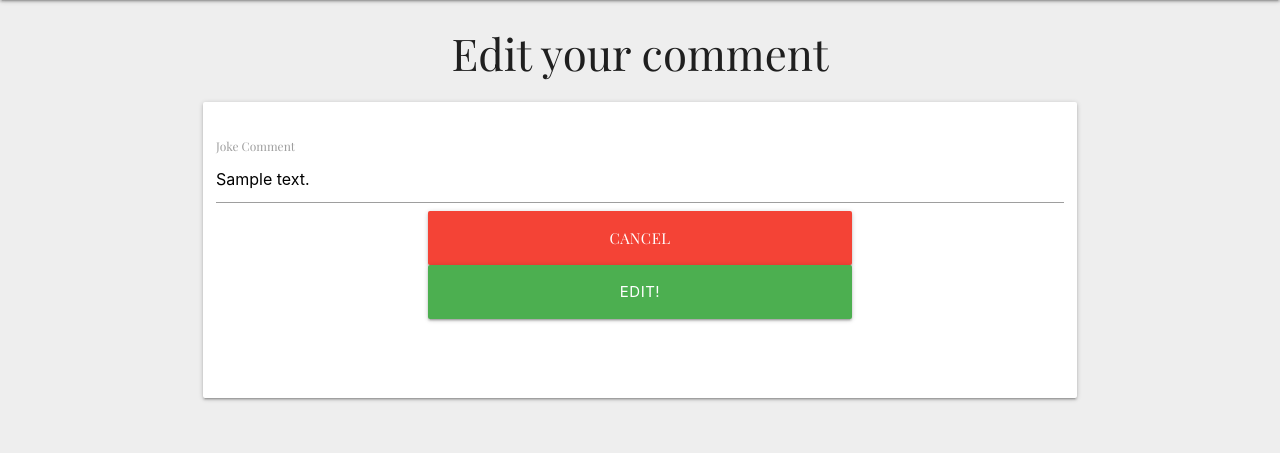
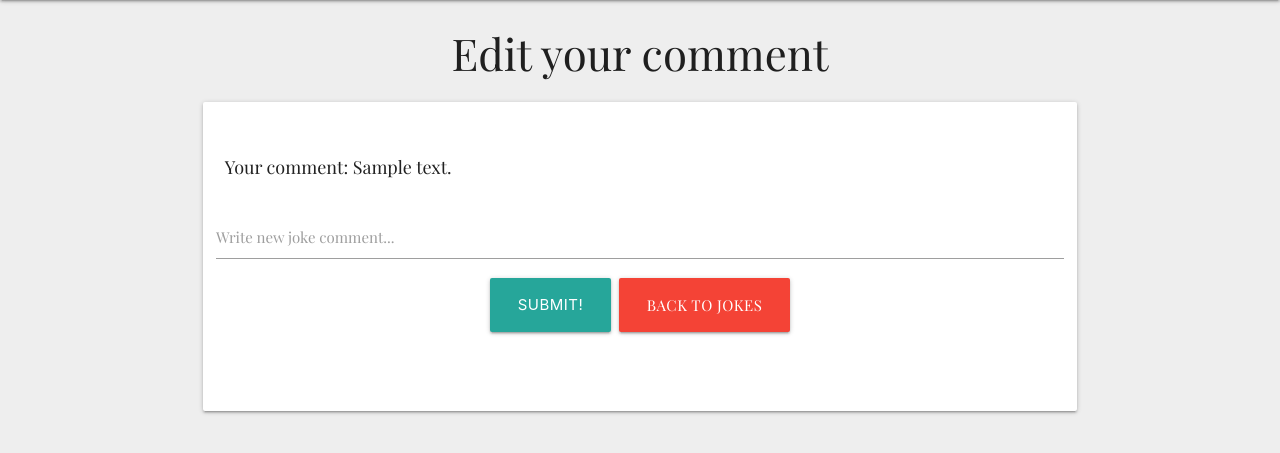
Before and after one commit to Code-Institute-Submissions/Side-On-lockdownLounge-MP3_OctResub, a Flask app: template templates/edit_joke_comment.html in a window 1280 px wide. Shown: the part 64-517 px from the top of the page. Run offline with Flask 2, Linux system fonts and the light colour scheme; the template is opened without the code that fills it: most values are stand-ins (such as "Sample title", 1, 10 or a date in 2020); some libraries are stand-ins or nearby versions.

Commit message:
Fix issue where the text box weren't changing size depending on user input

```diff
--- a/templates/edit_joke.html
+++ b/templates/edit_joke.html
@@ -6,24 +6,18 @@
         <div class="card-panel">
             <form method="POST" action="{{ url_for('edit_joke', joke_id=joke._id) }}" class="center">
                 <div class="row">
-                        <!--joke title-->
                         <div class="row">
                             <div class="input-field col s6">
                                 <input type="text" name="joke_title" id="joke_title" class="validate materialize-textarea" minlength="5"
                                     maxlength="100" value="{{ joke.joke_title }}" required>
                                 <label for="story_title">Joke Title</label>
-
                             </div>
                         </div>
-                        <!-- joke content-->
                         <div class="row">
                             <div class="input-field col s12">
                                 <input type="text" name="joke_content" id="joke_content" class="validate materialize-textarea"
                                     minlength="5" maxlength="2000" data-length="15" value="{{ joke.joke_content }}" required>
                                 <label for="joke_content">Joke Content</label>
-
-
-                                <!--edit cancel button -->
                                 <div class="center">
                                     <button
                                       class="btn-large"
--- a/templates/edit_joke_comment.html
+++ b/templates/edit_joke_comment.html
@@ -9,16 +9,24 @@
                 <div class="row">
                         <!-- joke content-->
                         <div class="row">
+                            <p class="comment-edit-page">Your comment: {{ joke_comment.joke_comment }}</p>
                             <div class="input-field col s12">
-
-                                <input type="text" name="joke_comment" id="joke_comment" class="validate"
-                                    minlength="5" maxlength="300" data-length="15" value="{{ joke_comment.joke_comment }}" required>
-                                <label for="joke_comment">Joke Comment</label>
-
-                                <a href="{{ url_for('get_jokes') }}" class="col s6 btn-large red offset-m3">Cancel</a>
-                                <!--submit button -->
-                                <button class="col s6 btn-large green offset-m3" type="submit">Edit!
-                                </button>
+                                <textarea name="joke_comment" id="joke_comment" class="materialize-textarea"
+                                    minlength="5" value="{{ joke_comment.joke_comment }}" required></textarea>
+                                <label for="joke_comment">Write new joke comment...</label>
+                                <div class="center">
+                                    <button
+                                      class="btn-large"
+                                      type="submit"
+                                    >
+                                      Submit!
+                                    </button>
+                                    <a
+                                    class="btn-large red"
+                                    href="{{ url_for('get_jokes') }}"
+                                  >
+                                    Back to Jokes
+                                  </a></div>
                             </div>
                         </div>
                 </div>
--- a/templates/edit_story.html
+++ b/templates/edit_story.html
@@ -19,8 +19,8 @@
                         <!-- story content-->
                         <div class="row center">
                             <div class="input-field col s12">
-                                <input type="text" name="story_content" id="story_content" class="validate"
-                                    minlength="5" maxlength="2000" data-length="15" value="{{ story.story_content }}" required>
+                                <input type="text" name="story_content" id="story_content" class="materialize-textarea"
+                                    minlength="5" value="{{ story.story_content }}" required>
                                 <label for="story_content">Story Content</label>
                                 <div class="center">
                                     <button
--- a/templates/edit_story_comment.html
+++ b/templates/edit_story_comment.html
@@ -13,7 +13,7 @@
                                 <div class="input-field">
                                 <textarea name="story_comment" id="story_comment" class="materialize-textarea"
                                     minlength="5" value="{{ story_comment.story_comment }}" required></textarea></div>
-                                <label for="story_comment">Story Comment</label>
+                                <label for="story_comment">Write new story comment...</label>
                                 <div class="center">
                                     <button
                                       class="btn-large"
```
Also changed, not shown: templates/add_story.html (+3 -4 lines).
